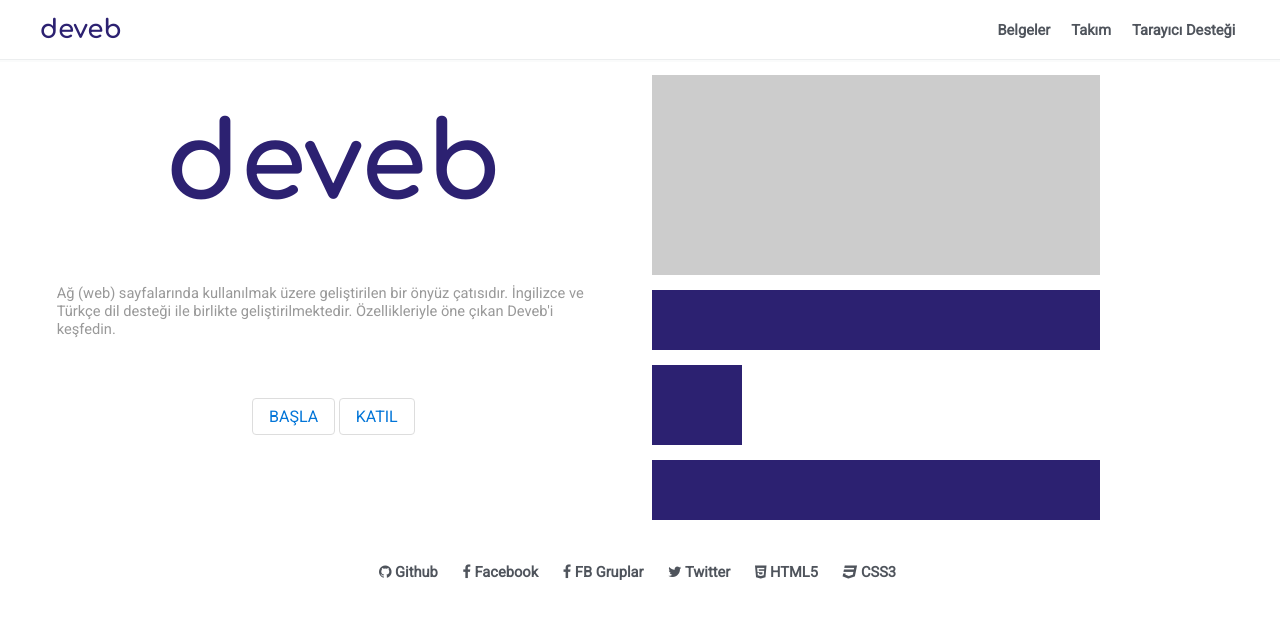
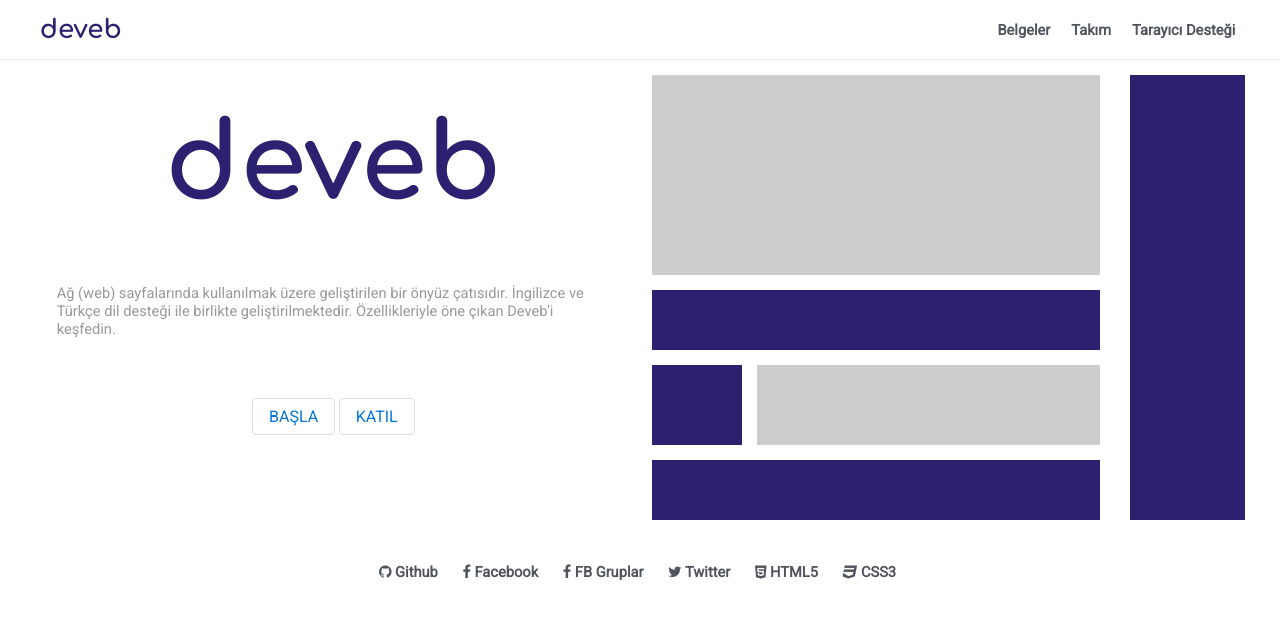
Before and after one commit to data-deveb/data-deveb.github.io, a Jekyll site: the page built from index.html, in a window 1280 px wide. Shown: the top 619 px of the page. Built offline with Jekyll 4.4.1, drawn with Linux system fonts in a browser that asks for light colours.

Commit message:
Düzeltmeler

```diff
--- a/index.html
+++ b/index.html
@@ -20,12 +20,12 @@ layout: home
         <div data-gnl="8" class="ap-deveb beri-alt-1" style="height:60px;"></div>
         <div data-gnl="1 5p" class="ap-deveb beri-alt-1" style="height:80px;"></div>
         <div data-gnl="4 5p uzun-ol">
-          <div data-gnl="5" class="beri-sol-1 beri-alt-1" style="background-color:#ccc;"></div>
+          <div data-gnl="5 uzun-ol" class="beri-sol-1 beri-alt-1" style="background-color:#ccc;"></div>
         </div>
         <div data-gnl="8" class="ap-deveb" style="height:60px;"></div>
     </div>
     <div data-gnl="2">
-      <div data-gnl="6" class="beri-sol-2 ap-deveb"></div>
+      <div data-gnl="6 uzun-ol" class="beri-sol-2 ap-deveb"></div>
     </div>
   </div>
 </div>
```
